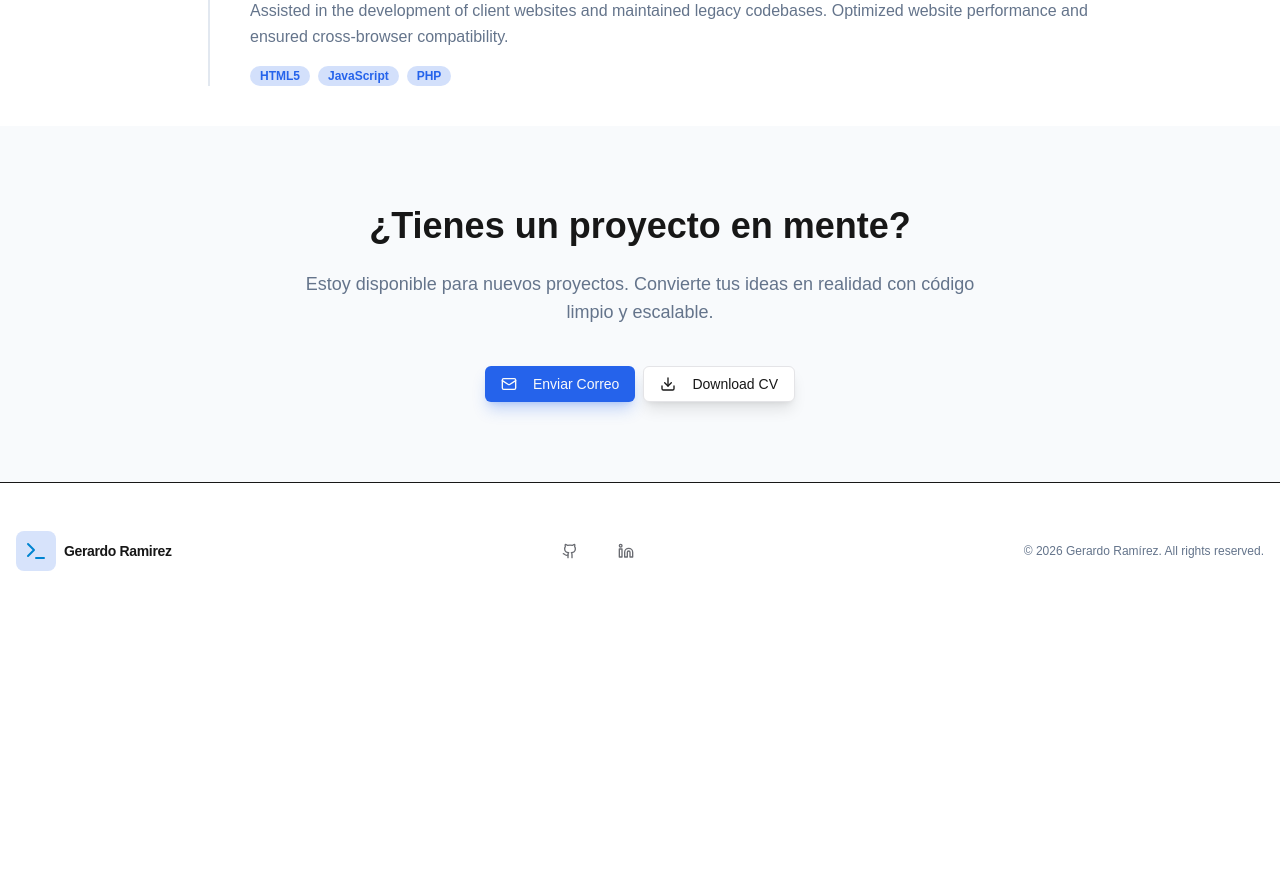
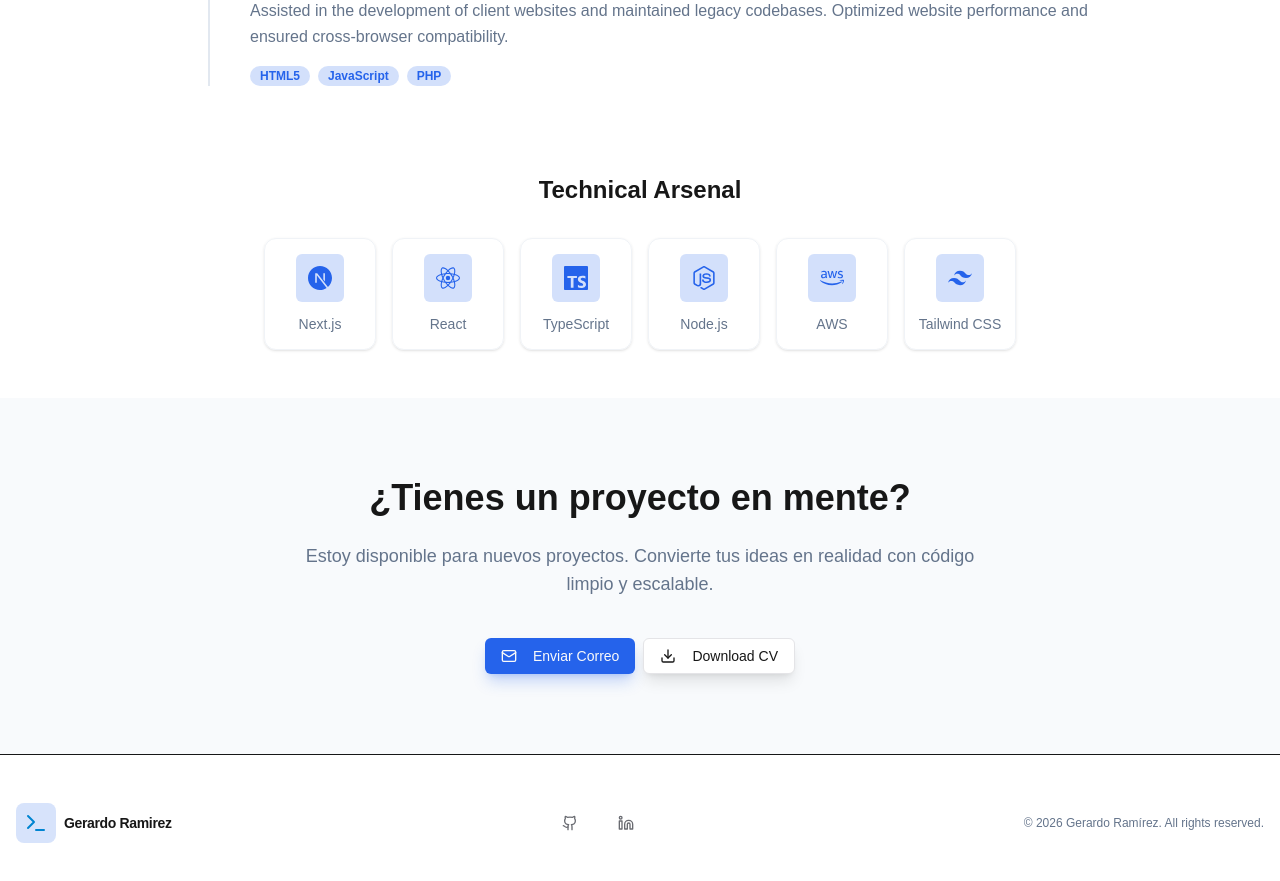
Before and after one commit to iamhosto10/portfolio, a Next.js app: page /about in a window 1280 px wide. Shown: the part 2020-2901 px from the top of the page. Before the commit the page ends 2639 px from the top, so only its background shows below. Built offline with nearby package versions, Linux system fonts and the light colour scheme.

Commit message:
add technical arsenal to page

```diff
--- a/src/app/about/page.tsx
+++ b/src/app/about/page.tsx
@@ -3,6 +3,7 @@ import CorePrinciples from "@/components/CorePrinciples/CorePrinciples";
 import ExperienceSection from "@/components/ExperenciaSection/ExperienceSection";
 import MyStoryCard from "@/components/MyStoryCard/MyStoryCard";
 import ProfileHeader from "@/components/ProfileHeader/ProfileHeader";
+import { TechnicalArsenal } from "@/components/TechnicalArsenal/TechnicalArsenal";
 
 const page = () => {
   return (
@@ -11,6 +12,7 @@ const page = () => {
       <MyStoryCard />
       <CorePrinciples />
       <ExperienceSection />
+      <TechnicalArsenal />
       <CallToAction />
     </main>
   );
--- a/src/components/TechnicalArsenal/TechnicalArsenal.tsx
+++ b/src/components/TechnicalArsenal/TechnicalArsenal.tsx
@@ -38,7 +38,7 @@ const technologies = [
 
 export const TechnicalArsenal = () => {
   return (
-    <div className="rounded-3xl p-8 md:p-12 bg-muted/50">
+    <div className="rounded-3xl p-8 md:p-12">
       <h2 className="text-2xl font-bold text-center mb-8 text-foreground">
         Technical Arsenal
       </h2>
```
